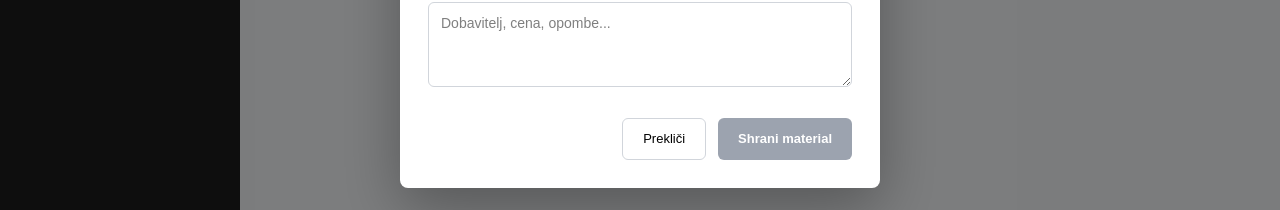
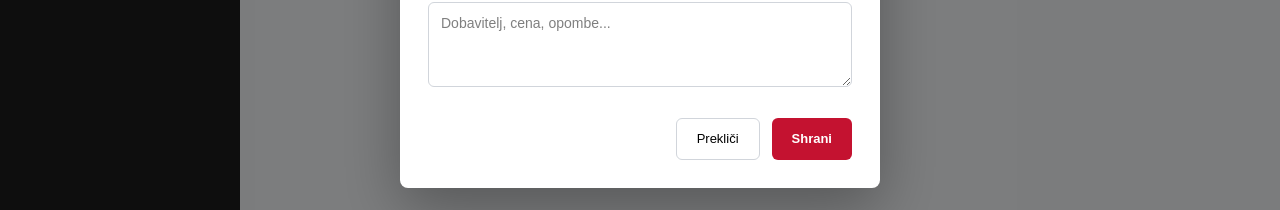
Before and after one commit to grindfreak1981/compart-zaloga, a Next.js app: page /pregled-zaloge in a window 1280 px wide. Both pictures are taken after a click on the button "+ Dodaj material". Shown: the part 445-655 px from the top of the page. Built offline with nearby package versions, Linux system fonts and the light colour scheme; no server answers; the database is empty.

Commit message:
add edit material functionality

```diff
--- a/app/pregled-zaloge/page.tsx
+++ b/app/pregled-zaloge/page.tsx
@@ -26,45 +26,72 @@ export default function PregledZaloge() {
   const [materials, setMaterials] = useState<Material[]>([])
   const [loading, setLoading] = useState(true)
   const [showModal, setShowModal] = useState(false)
-  const [newMaterial, setNewMaterial] = useState({ name: "", unit: "m²", min_stock: 0, notes: "" })
+  const [editMaterial, setEditMaterial] = useState<Material | null>(null)
+  const [form, setForm] = useState({ name: "", unit: "m²", min_stock: 0, notes: "" })
+  const [saving, setSaving] = useState(false)
+  const [error, setError] = useState("")
 
   const supabase = createClient()
 
   useEffect(() => { fetchMaterials() }, [])
 
   const fetchMaterials = async () => {
-    const { data, error } = await supabase.from("materials").select("id, name, unit, current_stock, min_stock, notes")
-    if (error) console.error("Napaka pri nalaganju:", error)
-    else setMaterials(data || [])
+    const { data } = await supabase.from("materials").select("id, name, unit, current_stock, min_stock, notes")
+    setMaterials(data || [])
     setLoading(false)
   }
 
-  const addMaterial = async () => {
-    const { error } = await supabase.from("materials").insert([{
-      name: newMaterial.name, unit: newMaterial.unit,
-      current_stock: 0, min_stock: parseInt(newMaterial.min_stock.toString()), notes: newMaterial.notes
-    }])
-    if (!error) {
-      fetchMaterials()
-      setShowModal(false)
-      setNewMaterial({ name: "", unit: "m²", min_stock: 0, notes: "" })
+  const openAdd = () => {
+    setEditMaterial(null)
+    setForm({ name: "", unit: "m²", min_stock: 0, notes: "" })
+    setError("")
+    setShowModal(true)
+  }
+
+  const openEdit = (m: Material) => {
+    setEditMaterial(m)
+    setForm({ name: m.name, unit: m.unit, min_stock: m.min_stock, notes: m.notes || "" })
+    setError("")
+    setShowModal(true)
+  }
+
+  const handleSave = async () => {
+    setError("")
+    if (!form.name.trim()) { setError("Vpiši naziv materiala."); return }
+    setSaving(true)
+    if (editMaterial) {
+      const { error: e } = await supabase.from("materials").update({
+        name: form.name.trim(), unit: form.unit,
+        min_stock: parseInt(form.min_stock.toString()) || 0, notes: form.notes
+      }).eq("id", editMaterial.id)
+      if (e) { setError("Napaka: " + e.message); setSaving(false); return }
+    } else {
+      const { error: e } = await supabase.from("materials").insert([{
+        name: form.name.trim(), unit: form.unit,
+        current_stock: 0, min_stock: parseInt(form.min_stock.toString()) || 0, notes: form.notes
+      }])
+      if (e) { setError("Napaka: " + e.message); setSaving(false); return }
     }
+    setSaving(false)
+    setShowModal(false)
+    fetchMaterials()
   }
 
   const deleteMaterial = async (id: number) => {
+    if (!confirm("Res želiš izbrisati ta material?")) return
     await supabase.from("materials").delete().eq("id", id)
     fetchMaterials()
+  }
+
+  const handleLogout = async () => {
+    await supabase.auth.signOut()
+    window.location.href = "/login"
   }
 
   const getStatus = (stock: number, min: number) => {
     if (stock === 0) return { label: "🔴 Kritično", bg: "#fff5f5", color: "#dc2626" }
     if (stock < min) return { label: "⚠️ Nizko", bg: "#fffbeb", color: "#d97706" }
     return { label: "✅ OK", bg: "transparent", color: "#059669" }
-  }
-
-  const handleLogout = async () => {
-    await supabase.auth.signOut()
-    window.location.href = "/login"
   }
 
   if (loading) return (
@@ -114,7 +141,7 @@ export default function PregledZaloge() {
           </div>
           <div style={{ display: "flex", gap: "8px" }}>
             <button style={{ padding: "8px 16px", border: "1px solid #d1d5db", borderRadius: "6px", background: "white", cursor: "pointer", fontSize: "13px" }}>Izvozi Excel</button>
-            <button onClick={() => setShowModal(true)} style={{ padding: "8px 16px", background: "#c41230", color: "white", border: "none", borderRadius: "6px", cursor: "pointer", fontSize: "13px", fontWeight: "bold" }}>+ Dodaj material</button>
+            <button onClick={openAdd} style={{ padding: "8px 16px", background: "#c41230", color: "white", border: "none", borderRadius: "6px", cursor: "pointer", fontSize: "13px", fontWeight: "bold" }}>+ Dodaj material</button>
           </div>
         </div>
 
@@ -161,8 +188,9 @@ export default function PregledZaloge() {
                         {status.label}
                       </span>
                     </td>
-                    <td style={{ padding: "12px 16px" }}>
-                      <button onClick={() => deleteMaterial(material.id)} style={{ background: "none", border: "none", cursor: "pointer", fontSize: "16px" }}>🗑️</button>
+                    <td style={{ padding: "12px 16px", display: "flex", gap: "8px" }}>
+                      <button onClick={() => openEdit(material)} style={{ padding: "5px 12px", background: "#3b82f6", color: "white", border: "none", borderRadius: "5px", cursor: "pointer", fontSize: "12px", fontWeight: "bold" }}>✏️ Uredi</button>
+                      <button onClick={() => deleteMaterial(material.id)} style={{ padding: "5px 12px", background: "#ef4444", color: "white", border: "none", borderRadius: "5px", cursor: "pointer", fontSize: "12px", fontWeight: "bold" }}>🗑️ Izbriši</button>
                     </td>
                   </tr>
                 )
@@ -176,18 +204,21 @@ export default function PregledZaloge() {
         <div onClick={() => setShowModal(false)} style={{ position: "fixed", inset: 0, background: "rgba(0,0,0,0.5)", display: "flex", alignItems: "center", justifyContent: "center", zIndex: 9999 }}>
           <div onClick={e => e.stopPropagation()} style={{ background: "white", width: "480px", borderRadius: "8px", padding: "28px", boxShadow: "0 20px 60px rgba(0,0,0,0.3)" }}>
             <div style={{ display: "flex", justifyContent: "space-between", alignItems: "center", marginBottom: "24px" }}>
-              <h2 style={{ fontSize: "20px", fontWeight: "bold", color: "#111827", margin: 0 }}>Nov material</h2>
+              <h2 style={{ fontSize: "20px", fontWeight: "bold", color: "#111827", margin: 0 }}>{editMaterial ? "Uredi material" : "Nov material"}</h2>
               <button onClick={() => setShowModal(false)} style={{ background: "none", border: "none", fontSize: "22px", cursor: "pointer", color: "#6b7280" }}>×</button>
             </div>
+            {error && (
+              <div style={{ background: "#fff5f5", border: "1px solid #fca5a5", borderRadius: "6px", padding: "10px 14px", marginBottom: "16px", color: "#dc2626", fontSize: "13px" }}>⚠️ {error}</div>
+            )}
             <div style={{ marginBottom: "16px" }}>
               <label style={{ display: "block", fontSize: "13px", fontWeight: "500", color: "#374151", marginBottom: "6px" }}>Naziv materiala *</label>
-              <input value={newMaterial.name} onChange={e => setNewMaterial({ ...newMaterial, name: e.target.value })} placeholder="Npr. Tiskarski papir A4 80g"
+              <input value={form.name} onChange={e => setForm({ ...form, name: e.target.value })} placeholder="Npr. Tiskarski papir A4 80g"
                 style={{ width: "100%", padding: "10px 12px", border: "1px solid #d1d5db", borderRadius: "6px", fontSize: "14px", boxSizing: "border-box" }} />
             </div>
             <div style={{ display: "flex", gap: "16px", marginBottom: "16px" }}>
               <div style={{ flex: 1 }}>
                 <label style={{ display: "block", fontSize: "13px", fontWeight: "500", color: "#374151", marginBottom: "6px" }}>Enota</label>
-                <select value={newMaterial.unit} onChange={e => setNewMaterial({ ...newMaterial, unit: e.target.value })}
+                <select value={form.unit} onChange={e => setForm({ ...form, unit: e.target.value })}
                   style={{ width: "100%", padding: "10px 12px", border: "1px solid #d1d5db", borderRadius: "6px", fontSize: "14px", background: "white", boxSizing: "border-box" }}>
                   <option value="m²">m²</option>
                   <option value="m">m</option>
@@ -200,20 +231,20 @@ export default function PregledZaloge() {
               </div>
               <div style={{ flex: 1 }}>
                 <label style={{ display: "block", fontSize: "13px", fontWeight: "500", color: "#374151", marginBottom: "6px" }}>Min. zaloga</label>
-                <input type="number" value={newMaterial.min_stock} onChange={e => setNewMaterial({ ...newMaterial, min_stock: parseInt(e.target.value) || 0 })}
+                <input type="number" value={form.min_stock} onChange={e => setForm({ ...form, min_stock: parseInt(e.target.value) || 0 })}
                   style={{ width: "100%", padding: "10px 12px", border: "1px solid #d1d5db", borderRadius: "6px", fontSize: "14px", boxSizing: "border-box" }} />
               </div>
             </div>
             <div style={{ marginBottom: "24px" }}>
               <label style={{ display: "block", fontSize: "13px", fontWeight: "500", color: "#374151", marginBottom: "6px" }}>Opombe</label>
-              <textarea value={newMaterial.notes} onChange={e => setNewMaterial({ ...newMaterial, notes: e.target.value })} rows={3} placeholder="Dobavitelj, cena, opombe..."
+              <textarea value={form.notes} onChange={e => setForm({ ...form, notes: e.target.value })} rows={3} placeholder="Dobavitelj, cena, opombe..."
                 style={{ width: "100%", padding: "10px 12px", border: "1px solid #d1d5db", borderRadius: "6px", fontSize: "14px", resize: "vertical", boxSizing: "border-box" }} />
             </div>
             <div style={{ display: "flex", gap: "12px", justifyContent: "flex-end" }}>
               <button onClick={() => setShowModal(false)} style={{ padding: "10px 20px", border: "1px solid #d1d5db", background: "white", borderRadius: "6px", cursor: "pointer", fontSize: "13px" }}>Prekliči</button>
-              <button onClick={addMaterial} disabled={!newMaterial.name}
-                style={{ padding: "10px 20px", background: newMaterial.name ? "#c41230" : "#9ca3af", color: "white", border: "none", borderRadius: "6px", cursor: newMaterial.name ? "pointer" : "not-allowed", fontSize: "13px", fontWeight: "bold" }}>
-                Shrani material
+              <button onClick={handleSave} disabled={saving}
+                style={{ padding: "10px 20px", background: saving ? "#9ca3af" : "#c41230", color: "white", border: "none", borderRadius: "6px", cursor: saving ? "not-allowed" : "pointer", fontSize: "13px", fontWeight: "bold" }}>
+                {saving ? "Shranjujem..." : "Shrani"}
               </button>
             </div>
           </div>
```
